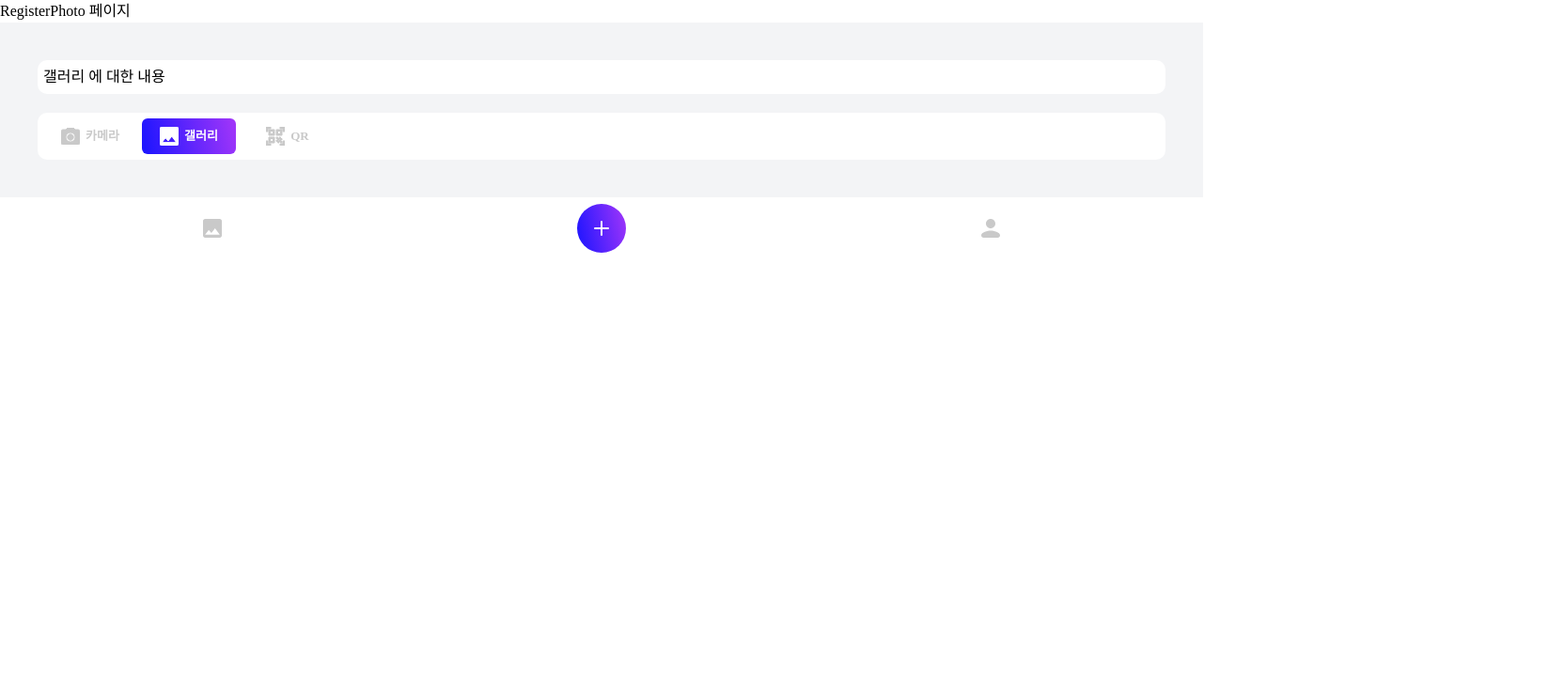
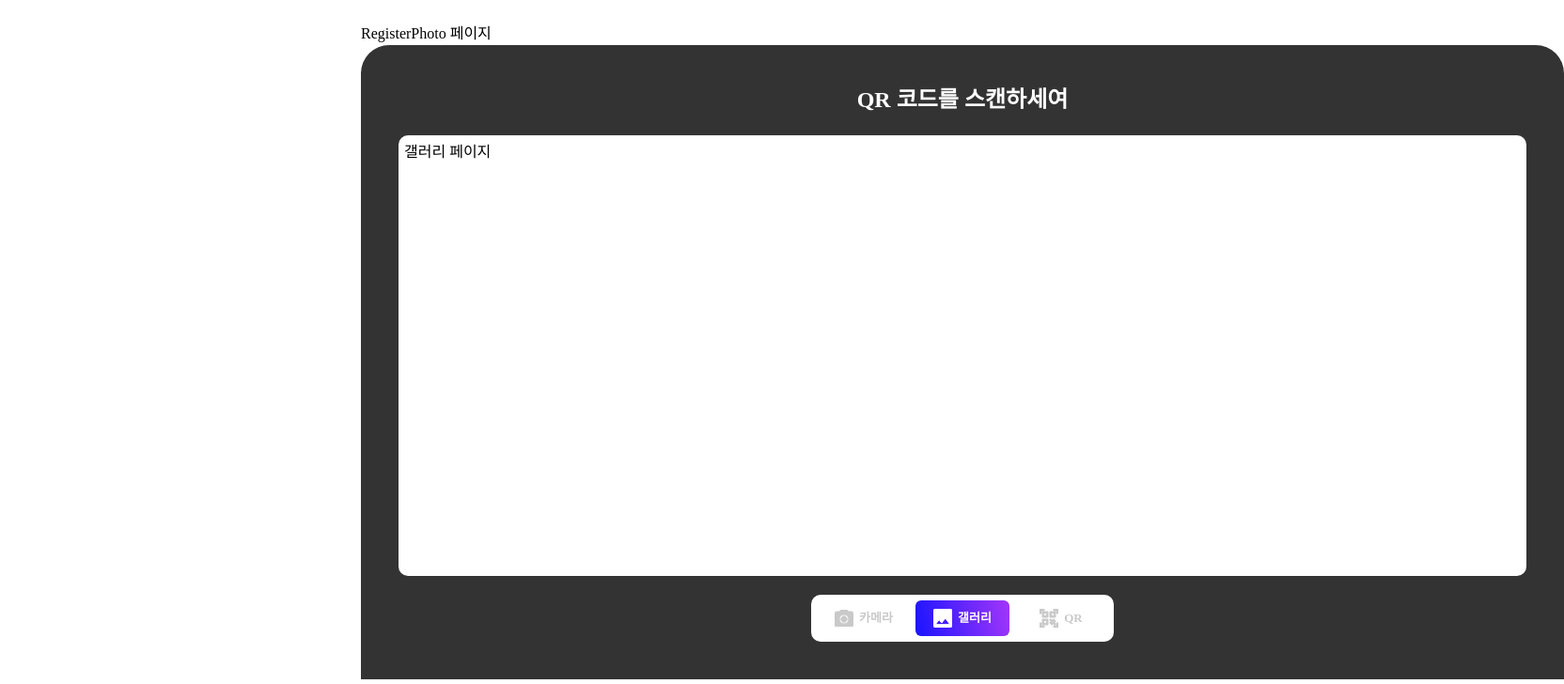
Before and after one commit to 0ne6yte/life-4-cut-frontend, a React (Vite) app: page /photo/register in a window 1280 px wide. Shown: the top 728 px of the page at 94% size, 1664 px wide, since content can reach past the window. Built offline with nearby package versions, Linux system fonts and the light colour scheme.

Commit message:
feat: 페이지 레이아웃 css 작업

```diff
--- a/src/App.tsx
+++ b/src/App.tsx
@@ -1,6 +1,7 @@
 import { Route, Routes } from 'react-router-dom';
 
 import DefaultMobileLayout from './domain/_common/layouts/DefaultMobileLayout';
+import FullWidthMobileLayout from './domain/_common/layouts/FullWidthMobileLayout';
 import Login from './domain/login';
 import MyPage from './domain/myPage';
 import AlbumRouters from './routers/AlbumRouters';
@@ -9,12 +10,14 @@ import PhotoRouters from './routers/PhotoRouters';
 function App() {
   return (
     <Routes>
+      <Route element={<FullWidthMobileLayout />}>
+        <Route path={'/photo/*'} element={<PhotoRouters />} />
+      </Route>
       <Route element={<DefaultMobileLayout />}>
         <Route path={'/'} element={<Login />} />
         <Route path={'/login'} element={<Login />} />
         <Route path={'/my-page'} element={<MyPage />} />
         <Route path={'/album/*'} element={<AlbumRouters />} />
-        <Route path={'/photo/*'} element={<PhotoRouters />} />
       </Route>
     </Routes>
   );
--- a/src/domain/_common/components/BottomTab.tsx
+++ b/src/domain/_common/components/BottomTab.tsx
@@ -5,7 +5,7 @@ import { FloatingButton } from '.';
 
 export function BottomTab() {
   return (
-    <nav role="tab" className="px-[27px] py-[7px]">
+    <nav role="tab" className="px-[27px] py-[7px] h-[53px]">
       <ul className="flex items-center justify-around fill-grey-placeholder">
         <li>
           <Picture />
--- a/src/domain/_common/components/Tab.tsx
+++ b/src/domain/_common/components/Tab.tsx
@@ -78,11 +78,12 @@ function TabItem({ icon, text, onClick, index }: TabItemProps) {
 interface TabPannelProps {
   index: number;
   children: ReactNode;
+  className?: string;
 }
 
-function TabPannel({ index, children }: TabPannelProps) {
+function TabPannel({ index, children, className }: TabPannelProps) {
   const { selected } = useTabContext();
-  return selected === index && <div>{children}</div>;
+  return selected === index && <div className={className}>{children}</div>;
 }
 
 export const Tab = Object.assign(TabGroup, {
--- /dev/null
+++ b/src/domain/_common/layouts/FullWidthMobileLayout/index.tsx
@@ -0,0 +1,13 @@
+import { Outlet } from 'react-router-dom';
+
+export default function FullWidthMobileLayout() {
+  return (
+    <main
+      className={
+        'm-auto grid min-h-screen w-full max-w-full grid-rows-header-footer bg-white text-grey-300 sm:max-w-lg py-6'
+      }
+    >
+      <Outlet />
+    </main>
+  );
+}
--- /dev/null
+++ b/src/domain/photo/RegisterPhoto/ScanQRCode.tsx
@@ -0,0 +1,7 @@
+export default function ScanQRCode() {
+  return (
+    <div className="w-[4/5]">
+      <h1>화이팅!</h1>
+    </div>
+  );
+}
--- a/src/domain/photo/RegisterPhoto/TabList.tsx
+++ /dev/null
@@ -1,31 +0,0 @@
-import { ReactComponent as CameraIcon } from '@/assets/camera.svg';
-import { ReactComponent as GalleryIcon } from '@/assets/gallery.svg';
-import { ReactComponent as QrIcon } from '@/assets/qr.svg';
-import { Tab } from '@/domain/_common/components';
-
-export default function TabList() {
-  const tabArray = [
-    { tabName: '카메라', tabIcon: <CameraIcon /> },
-    { tabName: '갤러리', tabIcon: <GalleryIcon /> },
-    { tabName: 'QR', tabIcon: <QrIcon /> },
-  ];
-
-  return (
-    <div className="bg-gray-100 p-10">
-      <Tab.Group initialIndex={1}>
-        <Tab.List className="mb-5">
-          {tabArray.map(({ tabName, tabIcon }, index) => (
-            <Tab.Pannel key={`${tabName}_${index}`} index={index}>
-              {tabName} 에 대한 내용
-            </Tab.Pannel>
-          ))}
-        </Tab.List>
-        <Tab.List>
-          {tabArray.map(({ tabName, tabIcon }, index) => (
-            <Tab.Item index={index} key={`${tabName}__${index}`} icon={tabIcon} text={`${tabName}`} />
-          ))}
-        </Tab.List>
-      </Tab.Group>
-    </div>
-  );
-}
--- a/src/domain/photo/RegisterPhoto/index.tsx
+++ b/src/domain/photo/RegisterPhoto/index.tsx
@@ -1,13 +1,46 @@
-import { BottomTab } from '@/domain/_common/components';
+import { type ReactNode } from 'react';
 
-import TabList from './TabList';
+import { ReactComponent as CameraIcon } from '@/assets/camera.svg';
+import { ReactComponent as GalleryIcon } from '@/assets/gallery.svg';
+import { ReactComponent as QrIcon } from '@/assets/qr.svg';
+import { BottomTab, Tab } from '@/domain/_common/components';
+
+import ScanQRCode from './ScanQRCode';
+
+interface tabArrayProps {
+  tabName: string;
+  tabIcon: ReactNode;
+  tabPage: ReactNode;
+}
 
 export default function RegisterPhoto() {
+  const tabArray: tabArrayProps[] = [
+    { tabName: '카메라', tabIcon: <CameraIcon />, tabPage: <h1>카메라 페이지</h1> },
+    { tabName: '갤러리', tabIcon: <GalleryIcon />, tabPage: <h1>갤러리 페이지</h1> },
+    { tabName: 'QR', tabIcon: <QrIcon />, tabPage: <ScanQRCode /> },
+  ];
+
   return (
-    <>
+    <div className="h-full flex flex-col">
       RegisterPhoto 페이지
-      <TabList />
+      <div className="p-10 bg-black-80 rounded-tl-[30px] rounded-tr-[30px] flex-1 flex flex-col items-center gap-5 w-screen">
+        <h1 className="text-white font-bold text-[24px]">QR 코드를 스캔하세여</h1>
+        <Tab.Group initialIndex={1}>
+          <Tab.List className="w-full h-full">
+            {tabArray.map(({ tabName, tabPage }, index) => (
+              <Tab.Pannel key={`${tabName}_${index}`} index={index} className="w-full h-full">
+                {tabPage}
+              </Tab.Pannel>
+            ))}
+          </Tab.List>
+          <Tab.List>
+            {tabArray.map(({ tabName, tabIcon }, index) => (
+              <Tab.Item index={index} key={`${tabName}__${index}`} icon={tabIcon} text={`${tabName}`} />
+            ))}
+          </Tab.List>
+        </Tab.Group>
+      </div>
       <BottomTab />
-    </>
+    </div>
   );
 }
```
